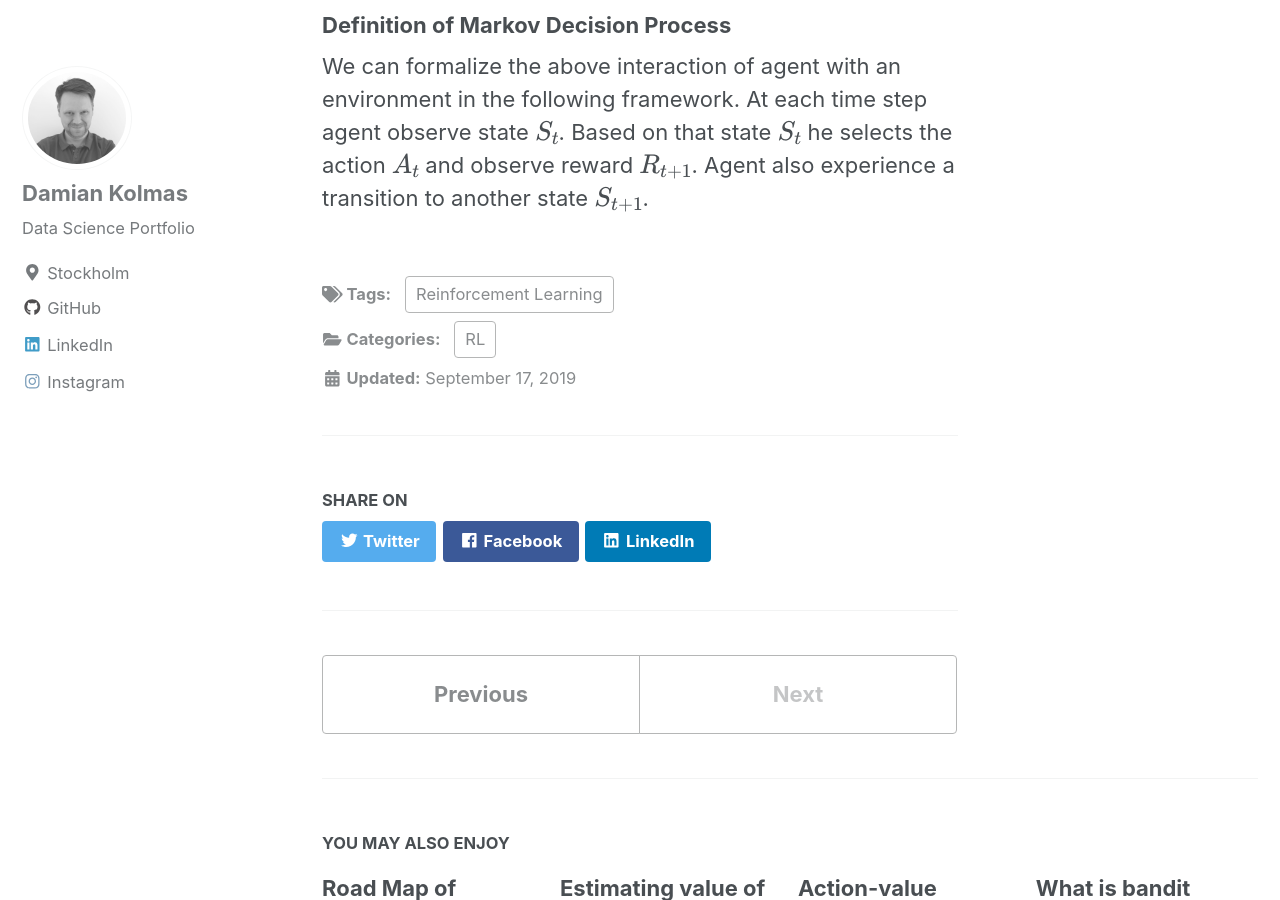
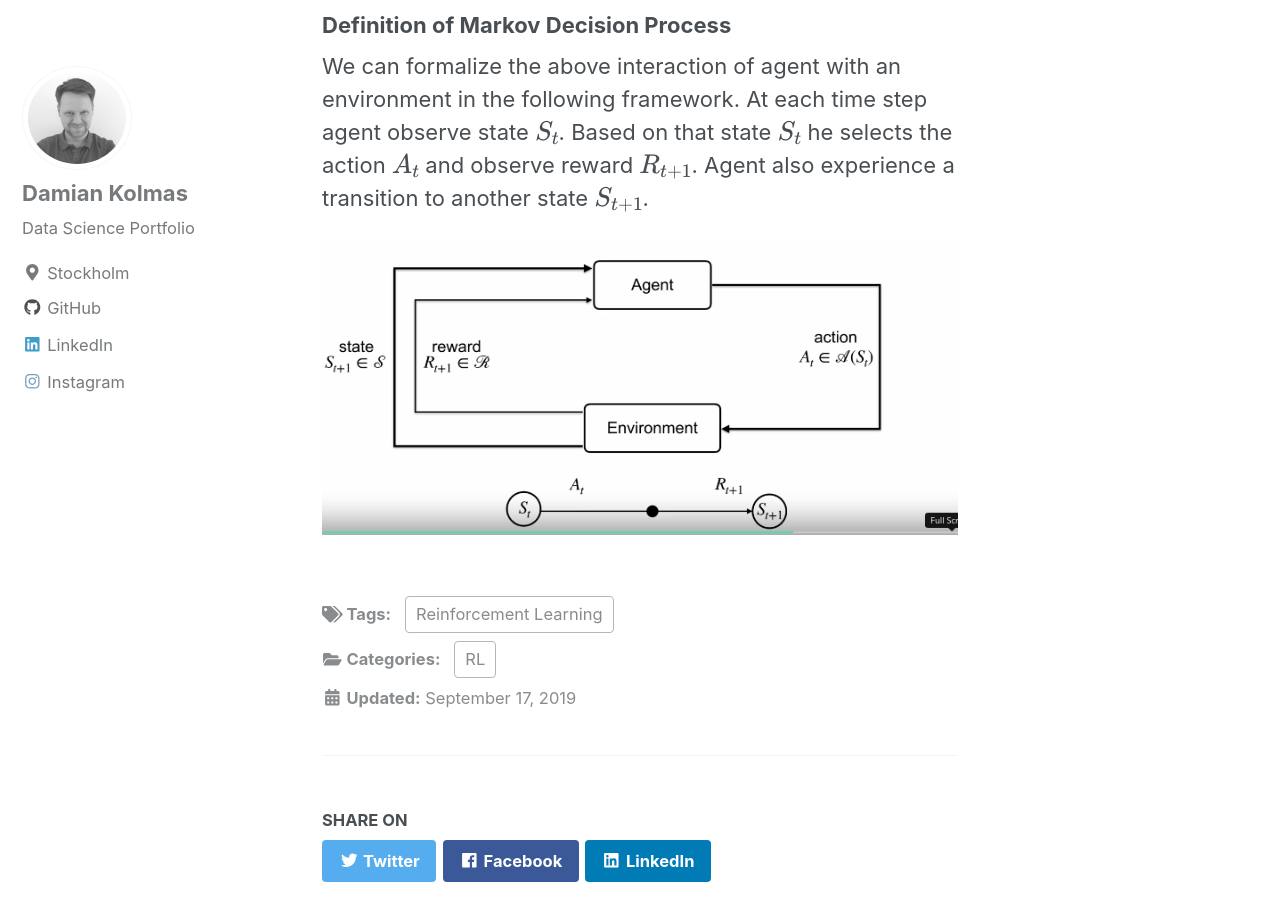
Before and after one commit to DKolmas/DKolmas.github.io, a Jekyll site: the page built from _posts/2019-09-17-Marcov-Decission-Process.md, in a window 1280 px wide and 900 px high, scrolled down 1409 px. Built offline with Jekyll 4.4.1, drawn with Linux system fonts in a browser that asks for light colours; cached includes are drawn as plain includes; formulas are drawn with MathJax 3.

Commit message:
MDP note is growing...

```diff
--- a/_posts/2019-09-17-Marcov-Decission-Process.md
+++ b/_posts/2019-09-17-Marcov-Decission-Process.md
@@ -25,3 +25,5 @@ After each action agents can observe new state and also receives reward. Depends
 ### Definition of Markov Decision Process
 
 We can formalize the above interaction of agent with an environment in the following framework. At each time step agent observe state $$S_t$$. Based on that state $$S_t$$ he selects the action $$A_t$$ and observe reward $$R_{t+1}$$. Agent also experience a transition to another state $$S_{t+1}$$.
+
+![image](/images/MDP_framework_v1.png)
```
Also changed, not shown: images/MDP_framework_v1.png (added).
